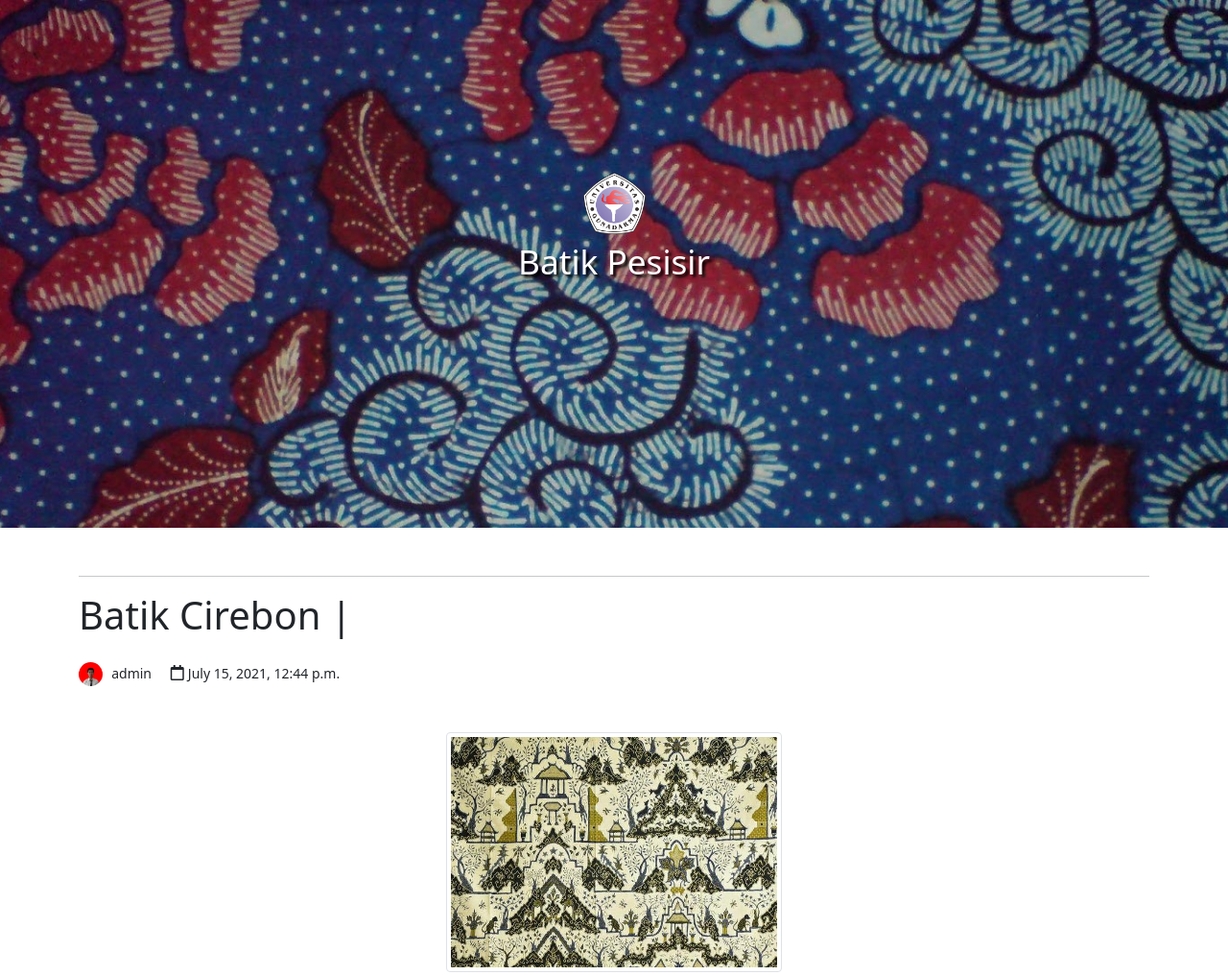
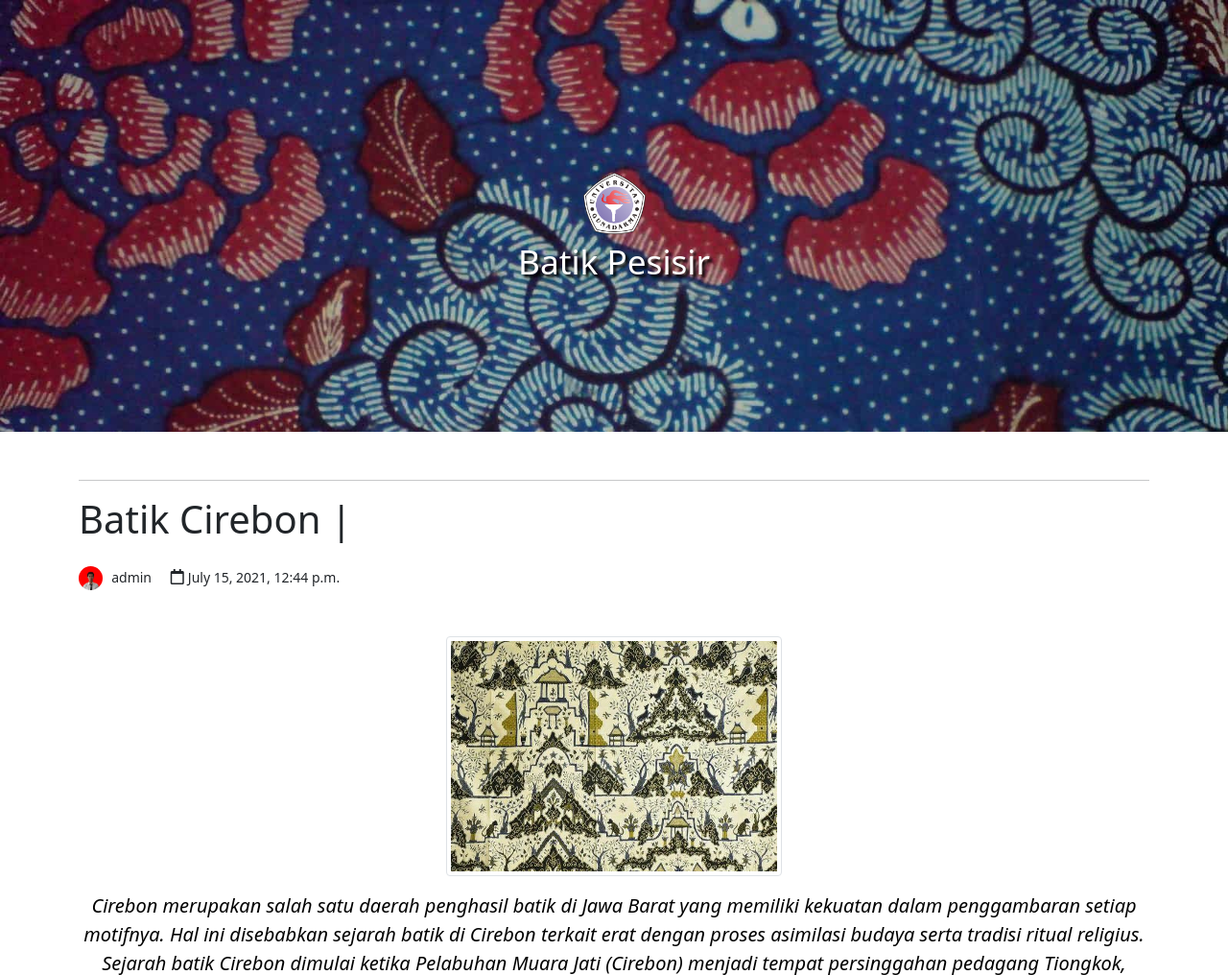
Before and after one commit to yaudalah/Penelitian_ilmiah_asli, a Django app: page / in a window 1280 px wide. Shown: the part 63-1079 px from the top of the page at 96% size. Run offline with Django 3.2, Linux system fonts and the light colour scheme; data comes from the database, SQL or seed files in the repository; some libraries are stand-ins or nearby versions.

Commit message:
change banner height

```diff
--- a/webatik/settings.py
+++ b/webatik/settings.py
@@ -12,7 +12,7 @@ BASE_DIR = Path(__file__).resolve().parent.parent
 SECRET_KEY = 'django-insecure-%c=5xud8c8n029+t8bqk*x-7p0aosy4w_9gg289ohm07fr66xq'
 
 # SECURITY WARNING: don't run with debug turned on in production!
-DEBUG = True
+DEBUG = False
 
 ALLOWED_HOSTS = [
     'yaudalah.pythonanywhere.com',
--- a/website/templates/home/index.html
+++ b/website/templates/home/index.html
@@ -2,7 +2,7 @@
 {% block content %}
 {% load static %}
 <!-- Page Header -->
-<div class="head" style="background: url('static/img/banner.jpg') top center; background-size: cover;">
+<div class="head" style="background: url('static/img/banner.jpg') top center; background-size: cover; min-height:450px;">
     <div class="container">
 
         <div class="site-heading">
```
Also changed, not shown: website/static/img/banner.jpg.
